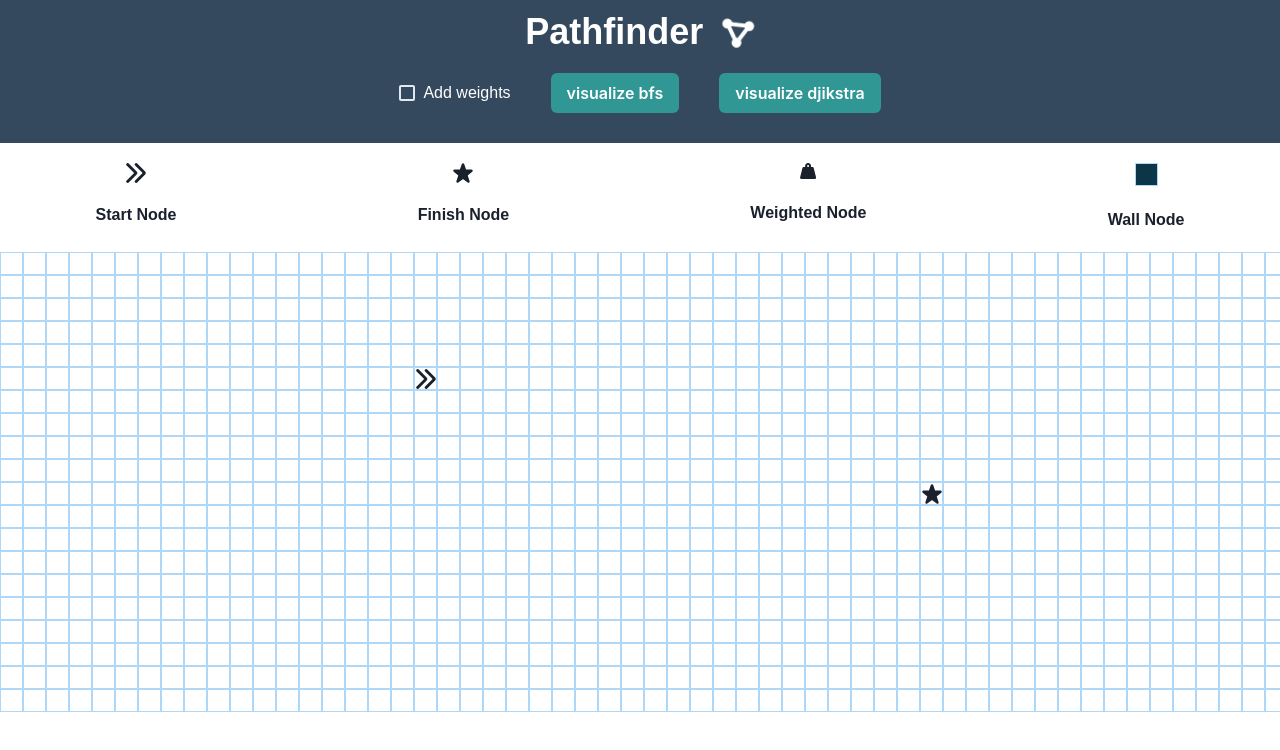
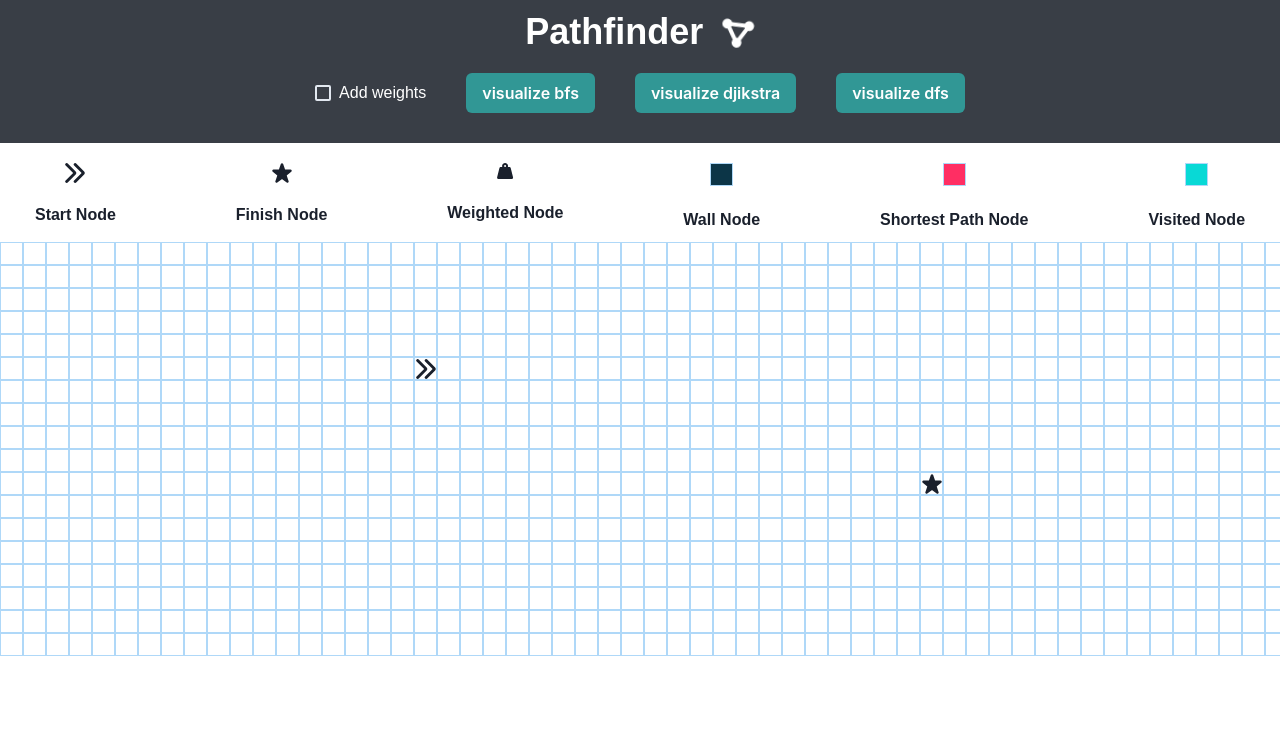
Before and after one commit to suvankit99/Pathfinder, a React (Create React App) app: page / in a window 1280 px wide. Shown: the top 750 px of the page. Built offline with nearby package versions, Linux system fonts and the light colour scheme.

Commit message:
Added new algorithms

```diff
--- a/src/algorithms/BFS.js
+++ b/src/algorithms/BFS.js
@@ -1,32 +1,11 @@
-const getGrid = (rows, cols) => {
-  let grid = [];
-  for (let i = 0; i < rows; i++) {
-    let row = [];
-    for (let j = 0; j < cols; j++) {
-      let node = {
-        row: i,
-        col: j,
-        distance: Infinity,
-        isStart: false,
-        isFinish: false,
-        isVisited: false,
-      };
-      row.push(node);
-    }
-    grid.push(row);
-  }
-  return grid;
-};
 
 let dr = [-1, 0, 1, 0];
 let dc = [0, 1, 0, -1];
+
 const bfs = (grid, startNode, endNode, rows, cols) => {
-  // let unvisitedNodes = grid.slice();
-  console.log(startNode);
   startNode.parentNode = startNode ;
   startNode.distance = 0;
   startNode.visited = true;
-  console.log(startNode);
   let Q = [startNode];
   let visitedInorder = [startNode];
   while (Q.length !== 0) {
--- /dev/null
+++ b/src/algorithms/DFS.js
@@ -0,0 +1,57 @@
+
+let dr = [-1, 0, 1, 0];
+let dc = [0, 1, 0, -1];
+const dfs = (currentNode , grid, endNode, rows, cols , visitedInorder) => {
+    visitedInorder.push(currentNode) ;
+    if(currentNode === endNode){
+        return true ;
+    }
+    for(let k = 0 ; k < 4 ; k++){
+        let newRow = currentNode.row + dr[k] ;
+        let newCol = currentNode.col + dc[k] ;
+        if(newRow < rows && newRow >= 0 && newCol < cols && newCol >= 0 && !grid[newRow][newCol].isWall && !visitedInorder.includes(grid[newRow][newCol])){
+            grid[newRow][newCol].parentNode = currentNode ;
+            if(dfs(grid[newRow][newCol] , grid , endNode , rows , cols , visitedInorder)){
+                return true ;
+            }
+        }
+    }
+    return false ;
+}
+
+
+  const getShortestPath = (endNode) => {
+    let path = [];
+    let node = endNode;
+    while (node.parentNode !== node) {
+      path.push(node);
+      node = node.parentNode;
+    }
+    path.push(node);
+    return path.reverse();
+  };
+
+// const rows = 20;
+// const cols = 60;
+// const grid = getGrid(rows, cols);
+// const startRow = 15;
+// const startCol = 10;
+// const endRow = 10;
+// const endCol = 10;
+
+// const startNode = grid[startRow][startCol];
+// console.log("startNode = " , startNode) ;
+// const endNode = grid[endRow][endCol];
+// console.log("endNode = " , endNode) ;
+
+// let visitedInorder = [] ;
+// startNode.parentNode = startNode ;
+
+// dfs(startNode , grid, endNode, rows, cols , visitedInorder);
+
+// console.log("number of nodes visited = ", visitedInorder.length);
+
+// const path = getShortestPath(endNode) ;
+// console.log("path length = " , path.length) ;
+
+module.exports = {dfs}
--- a/src/algorithms/Djikstra.js
+++ b/src/algorithms/Djikstra.js
@@ -1,8 +1,6 @@
 let dr = [-1, 0, 1, 0];
 let dc = [0, 1, 0, -1];
 const djikstra = (grid, startNode, endNode, rows, cols) => {
-  let unvisitedNodes = grid.slice();
-  console.log(startNode);
   startNode.parentNode = startNode;
   startNode.distance = 0;
   startNode.visited = true;
--- a/src/components/InfoHeader/InfoHeader.js
+++ b/src/components/InfoHeader/InfoHeader.js
@@ -1,4 +1,4 @@
-import { Box, Text } from "@chakra-ui/react";
+import { Box, Center, Text } from "@chakra-ui/react";
 import React from "react";
 import { ArrowRightIcon, StarIcon } from "@chakra-ui/icons";
 import { FontAwesomeIcon } from "@fortawesome/react-fontawesome";
@@ -16,17 +16,26 @@ const InfoHeader = () => {
       flexDir={"row"}
       justifyContent={"space-around"}
       gap={"50px"}
-      marginBottom={"20px"}
+      marginBottom={"10px"}
     >
-      <Box display={"flex"} flexDir={"column"} gap={"20px"} alignItems={"center"}>
+      <Box
+        display={"flex"}
+        flexDir={"column"}
+        gap={"20px"}
+        alignItems={"center"}
+      >
         <ArrowRightIcon boxSize={5} />
         <Text fontFamily={"sans-serif"} fontWeight={"semibold"}>
-
           Start Node
         </Text>
       </Box>
 
-      <Box display={"flex"} flexDir={"column"} gap={"20px"} alignItems={"center"}>
+      <Box
+        display={"flex"}
+        flexDir={"column"}
+        gap={"20px"}
+        alignItems={"center"}
+      >
         <StarIcon boxSize={5} />
         <Text fontFamily={"sans-serif"} fontWeight={"semibold"}>
           Finish Node
@@ -34,17 +43,70 @@ const InfoHeader = () => {
       </Box>
 
       <Box display={"flex"} flexDir={"column"} gap={"22px"}>
-      <FontAwesomeIcon icon={faWeightHanging} />
+        <FontAwesomeIcon icon={faWeightHanging} />
         <Text fontFamily={"sans-serif"} fontWeight={"semibold"}>
-
           Weighted Node
         </Text>
       </Box>
 
-      <Box display={"flex"} flexDir={"column"} gap={"22px"} alignItems={"center"}>
-        <Node isWall={true} ></Node>
+      <Box
+        display={"flex"}
+        flexDir={"column"}
+        gap={"22px"}
+        alignItems={"center"}
+      >
+        <Center
+          display="flex"
+          width="23px"
+          height="23px"
+          borderStyle={"solid"}
+          borderColor={"#AFD8F8"}
+          borderWidth={"thin"}
+          backgroundColor={"#0C3547"}
+        ></Center>
         <Text fontFamily={"sans-serif"} fontWeight={"semibold"}>
           Wall Node
+        </Text>
+      </Box>
+
+      <Box
+        display={"flex"}
+        flexDir={"column"}
+        gap={"22px"}
+        alignItems={"center"}
+      >
+        <Center
+          display="flex"
+          width="23px"
+          height="23px"
+          borderStyle={"solid"}
+          borderColor={"#AFD8F8"}
+          borderWidth={"thin"}
+          backgroundColor={"#FF2E63"}
+        ></Center>
+        <Text fontFamily={"sans-serif"} fontWeight={"semibold"}>
+          Shortest Path Node
+        </Text>
+      </Box>
+
+
+      <Box
+        display={"flex"}
+        flexDir={"column"}
+        gap={"22px"}
+        alignItems={"center"}
+      >
+        <Center
+          display="flex"
+          width="23px"
+          height="23px"
+          borderStyle={"solid"}
+          borderColor={"#AFD8F8"}
+          borderWidth={"thin"}
+          backgroundColor={"#08D9D6"}
+        ></Center>
+        <Text fontFamily={"sans-serif"} fontWeight={"semibold"}>
+          Visited Node
         </Text>
       </Box>
 
@@ -54,7 +116,6 @@ const InfoHeader = () => {
           Shortest Path Node
         </Text>
       </Box> */}
-
     </Box>
   );
 };
--- a/src/components/Node/Node.js
+++ b/src/components/Node/Node.js
@@ -1,41 +1,66 @@
 import React from "react";
 import { Box, Center } from "@chakra-ui/react";
 import { ArrowRightIcon, StarIcon } from "@chakra-ui/icons";
-import { FontAwesomeIcon } from '@fortawesome/react-fontawesome'
-import { faCoffee , faWeight, faWeightHanging , faCircleNodes } from '@fortawesome/free-solid-svg-icons'
+import { FontAwesomeIcon } from "@fortawesome/react-fontawesome";
+import { faWeightHanging } from "@fortawesome/free-solid-svg-icons";
 
-const getColor = (isStart , isFinish , isVisited , isWall , isPathNode ) => {
-
-  if(isPathNode){
-    return "yellow"
+const getColor = (isStart, isFinish, isVisited, isWall, isPathNode) => {
+  if (isPathNode) {
+    return "#FF2E63";
   }
-  if(isWall){
-    return "#0C3547"
+  if (isWall) {
+    return "#0C3547";
   }
-  if(isVisited){
-    return "#40CEE3"
+  if (isVisited) {
+    return "#08D9D6";
   }
-
-  return "white" ;
-}
-const Node = ({isStart , isFinish , isVisited , isWall , isPathNode , handleMouseDown , handleMouseEnter , handleMouseUp , row , col , weight}) => {
+  return "white";
+};
+const Node = ({
+  isStart,
+  isFinish,
+  isVisited,
+  isWall,
+  isPathNode,
+  handleMouseDown,
+  handleMouseEnter,
+  handleMouseUp,
+  handleClick,
+  row,
+  col,
+  weight,
+}) => {
   return (
     <Center
       display="flex"
       width="23px"
       height="23px"
+      padding={"0"}
       borderStyle={"solid"}
       borderColor={"#AFD8F8"}
       borderWidth={"thin"}
-      backgroundColor={getColor(isStart , isFinish , isVisited , isWall , isPathNode)}
-      onMouseDown={() => {handleMouseDown(row , col)}}
-      onMouseEnter={() => {handleMouseEnter(row , col)}}
-      onMouseUp={() => handleMouseUp()}
+      backgroundColor={getColor(
+        isStart,
+        isFinish,
+        isVisited,
+        isWall,
+        isPathNode
+      )}
+      onMouseDown={() => {
+        handleMouseDown(row, col);
+      }}
+      onMouseEnter={() => {
+        handleMouseEnter(row, col);
+      }}
+      onMouseUp={() => {
+        handleMouseUp(row, col);
+        handleClick(row ,  col) ;
+      }}
+
     >
       {isStart && <ArrowRightIcon boxSize={5}></ArrowRightIcon>}
-      {isFinish && <StarIcon boxSize={5} ></StarIcon>}
+      {isFinish && <StarIcon boxSize={5}></StarIcon>}
       {weight > 0 && <FontAwesomeIcon icon={faWeightHanging} />}
-
     </Center>
   );
 };
--- a/src/components/pathFindingVisualizer/pathFindingVisualizer.js
+++ b/src/components/pathFindingVisualizer/pathFindingVisualizer.js
@@ -9,13 +9,12 @@ import djikstra from "../../algorithms/Djikstra";
 import InfoHeader from "../InfoHeader/InfoHeader";
 import { FontAwesomeIcon } from "@fortawesome/react-fontawesome";
 import {
-  faCoffee,
-  faWeight,
   faWeightHanging,
   faCircleNodes,
 } from "@fortawesome/free-solid-svg-icons";
+import { dfs } from "../../algorithms/DFS";
 
-const rows = 20;
+const rows = 18;
 const cols = 60;
 
 const PathFindingVisualizer = () => {
@@ -29,6 +28,8 @@ const PathFindingVisualizer = () => {
   const [reset, setReset] = useState(false);
   const [isDragStart, setIsDragStart] = useState(false);
   const [addWeights, setAddWeights] = useState(false);
+  const [algorithm, setalgorithm] = useState("bfs");
+  const [isDragEnd, setisDragEnd] = useState(false);
 
   const animateAlgorithm = (visitedNodes) => {
     for (let i = 0; i < visitedNodes.length; i++) {
@@ -80,46 +81,80 @@ const PathFindingVisualizer = () => {
     const shortestPath = getShortestPath(endNode);
     animateShortestPath(shortestPath, visitedNodes.length * 10 + 100);
   };
+  const visualizeDfs = (grid, startNode, endNode, rows, cols) => {
+    setIsAnimating(true);
+    let visitedNodes = [] ;
+    // set parent of startnode to be himself
+    startNode.parentNode = startNode ;
+    dfs(startNode , grid , endNode , rows, cols , visitedNodes) ;
+    animateAlgorithm(visitedNodes);
+    const shortestPath = getShortestPath(endNode);
+    animateShortestPath(shortestPath, visitedNodes.length * 10 + 100);
+  }
+
   const getNewGridWithWallToggled = (grid, row, col) => {
     const newGrid = grid.slice();
     const node = grid[row][col];
-    if (row === startRow && col === startCol) {
+    if (isDragStart) {
       setstartRow(row);
       setstartCol(col);
-    } else if (addWeights) {
+      return grid ;
+    } else if (isDragEnd) {
+      setendRow(row);
+      setendCol(col);
+    }
+    if (isDragStart || isDragEnd) return grid;
+    // add weights
+    else if (addWeights && node.weight === 0 && !(row === startRow && col === startCol) && !(row === endRow && col === endCol)) {
       node.weight = 5;
-    } else {
-      if (node.weight === 0 && row !== startRow && col !== startCol) {
-        node.isWall = true;
-      }
+    } else if (node.weight === 0 && !(row === startRow && col === startCol) && !(row === endRow && col === endCol)) {
+      node.isWall = true;
     }
+
     newGrid[row][col] = node;
     return newGrid;
   };
   const handleMouseDown = (row, col) => {
     if (isAnimating) return;
     if (row === startRow && col === startCol) {
-      setIsDragStart(true);
+      setIsDragStart( true );
+    } else if (row === endRow && col === endCol) {
+      setisDragEnd(true);
     }
     const newGrid = getNewGridWithWallToggled(grid, row, col);
     setIsMousePressed(true);
     setGrid(newGrid);
   };
 
+  const handleMouseUp = (row, col) => {
+    if (isDragStart) {
+      setstartRow(row);
+      setstartCol(col);
+      setIsDragStart(false);
+    } else if (isDragEnd) {
+      setendRow(row);
+      setendCol(col);
+      setisDragEnd(false);
+    }
+    setIsMousePressed(false);
+  };
+
   const handleMouseEnter = (row, col) => {
-    if (isAnimating) return;
+    // if (isAnimating) return;
     if (!isMousePressed) return;
     const newGrid = getNewGridWithWallToggled(grid, row, col);
     setIsMousePressed(true);
     setGrid(newGrid);
   };
-  const handleMouseUp = () => {
-    setIsMousePressed(false);
-  };
+
   const handleAddWeights = () => {
-    console.log(addWeights);
     setAddWeights(!addWeights);
   };
+
+  const handleClick = (row , col) => {
+    // handleMouseDown(row , col) ;
+    // handleMouseUp(row , col) ;
+  }
   useEffect(() => {
     setGrid(getGrid(rows, cols));
   }, [reset]);
@@ -127,7 +162,7 @@ const PathFindingVisualizer = () => {
   return (
     <>
       {/* header section */}
-      <Box backgroundColor={"#34495E"} marginBottom={"20px"}>
+      <Box backgroundColor={"#393E46"} marginBottom={"20px"}>
         <Heading
           display={"flex"}
           gap={"20px"}
@@ -152,6 +187,7 @@ const PathFindingVisualizer = () => {
             marginTop={"20px"}
             marginBottom={"30px"}
             onChange={handleAddWeights}
+            // isDisabled={algorithm !== "djikstra"}
           >
             <Text
               fontFamily={"sans-serif"}
@@ -195,6 +231,23 @@ const PathFindingVisualizer = () => {
             {" "}
             visualize djikstra
           </Button>
+          <Button
+            marginTop={"20px"}
+            marginBottom={"30px"}
+            colorScheme="teal"
+            onClick={() => {
+              visualizeDfs(
+                grid,
+                grid[startRow][startCol],
+                grid[endRow][endCol],
+                rows,
+                cols
+              );
+            }}
+          >
+            {" "}
+            visualize dfs
+          </Button>
         </Box>
       </Box>
       <InfoHeader />
@@ -230,6 +283,7 @@ const PathFindingVisualizer = () => {
                     handleMouseDown={handleMouseDown}
                     handleMouseEnter={handleMouseEnter}
                     handleMouseUp={handleMouseUp}
+                    handleClick = {handleClick}
                   ></Node>
                 );
               })}
```
Also changed, not shown: src/algorithms/Astar.js (added).
